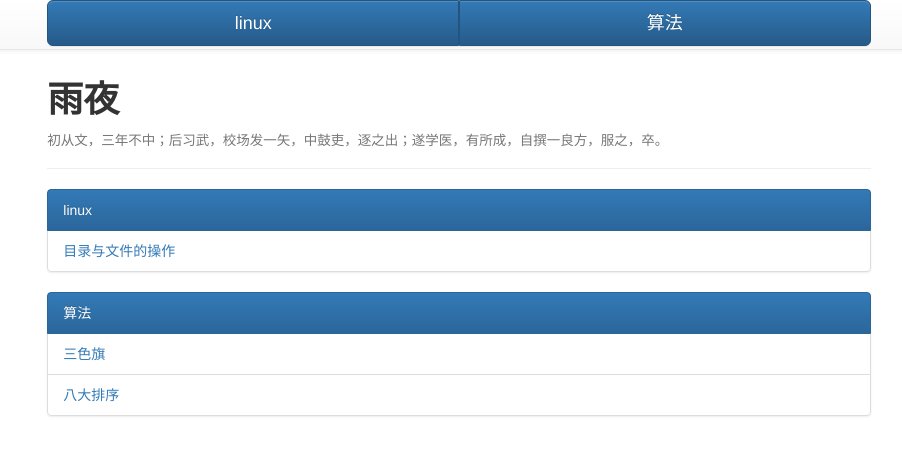
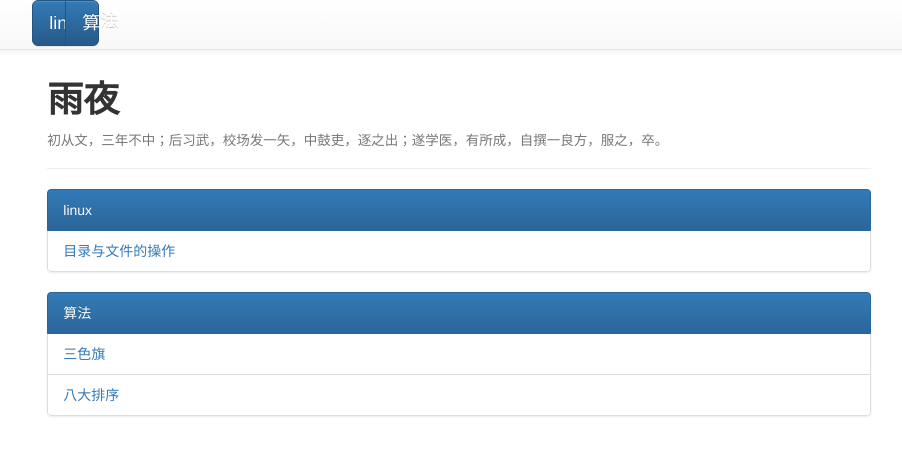
Before and after one commit to bit-ranger/blog, a Jekyll site: the page built from index.html, in a window 1280 px wide. Shown: the top 456 px of the page, without its empty margins (181-1083 px from the left). Built offline with Jekyll 4.4.1, drawn with Linux system fonts in a browser that asks for light colours; nearby versions of some CDN libraries; Markdown is read by kramdown in place of the engine named in the settings.

Commit message:
Update index.html

```diff
--- a/index.html
+++ b/index.html
@@ -22,11 +22,13 @@
         <div class="container-fluid">
             <div class="row">
                 <div class="col-lg-8 col-lg-offset-2">
-                    <div class="btn-group btn-group-justified btn-group-lg" role="group" aria-label="...">
-                    {% for category in site.categories %}
-                        <a class="btn btn-primary" href="#{{ category | first }}">{{ category | first }}</a>
-                    {% endfor %}
-	            </div>
+                    <div class="row">
+                        <div class="btn-group btn-group-lg" role="group" aria-label="...">
+                            {% for category in site.categories %}
+                                <a class="btn btn-primary col-lg-1 col-xs-4 col-md-2" href="#{{ category | first }}">{{ category | first }}</a>
+                            {% endfor %}
+	                </div>
+                    </div>
 	        </div>
             </div>
         </div>
```
